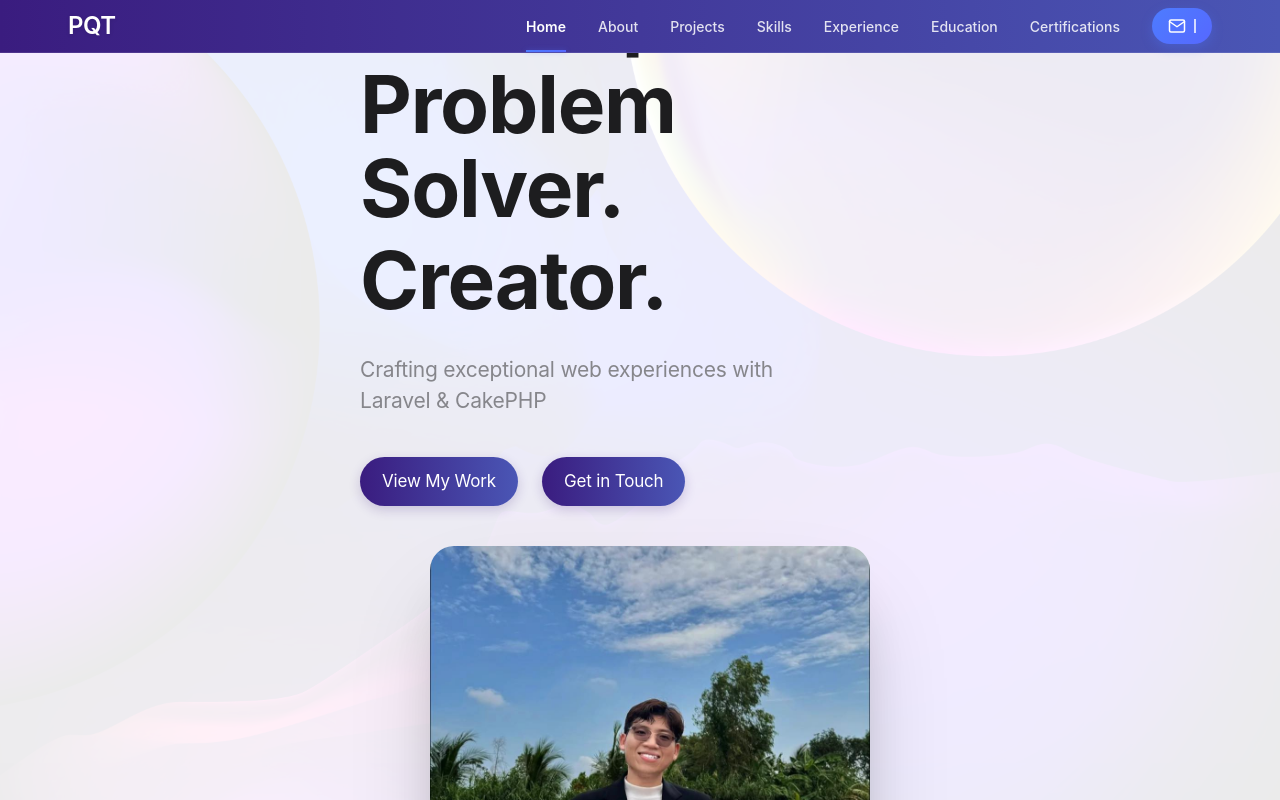
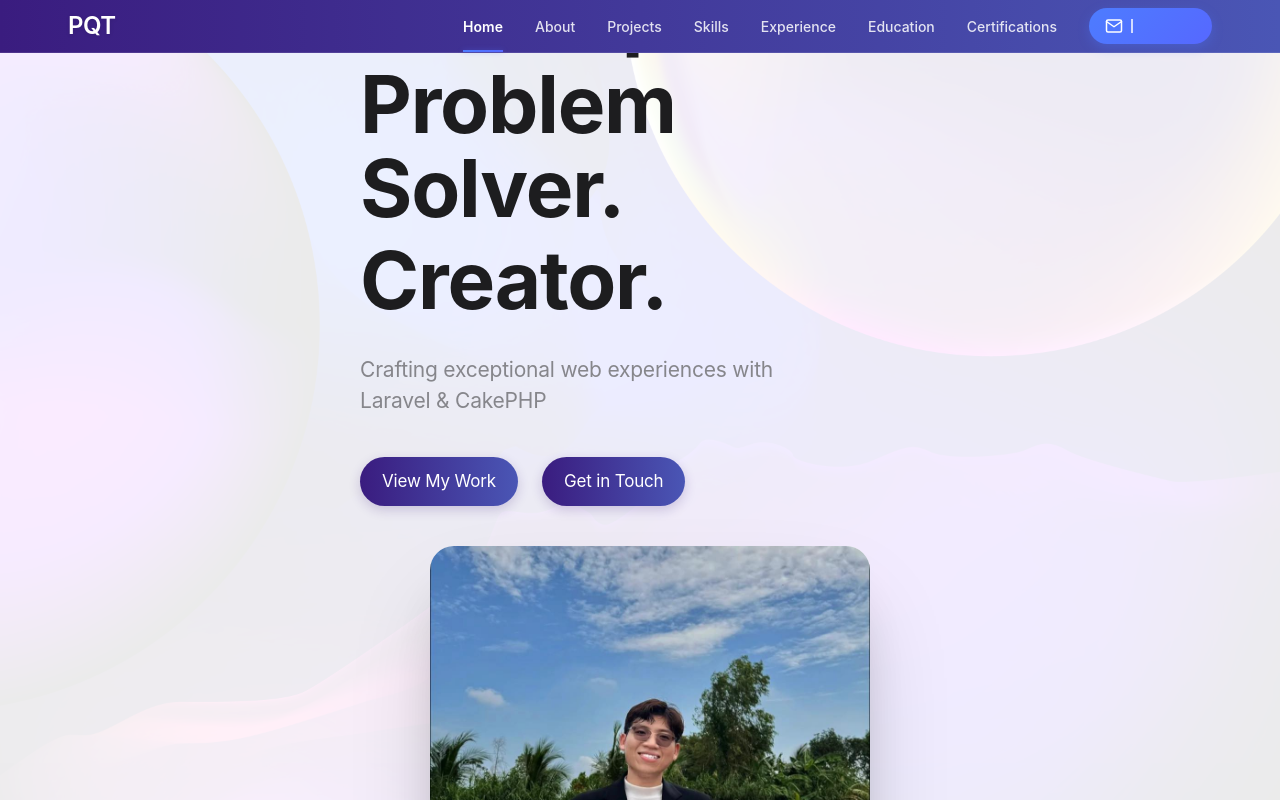
Before and after one commit to pqthai1912/porfolio, a React (Vite) app: page / in a window 1280 px wide. Built offline with nearby package versions, Linux system fonts and the light colour scheme; no server answers.

Commit message:
Fix Contact button to maintain fixed width during typing animation

```diff
--- a/src/components/Header.css
+++ b/src/components/Header.css
@@ -160,6 +160,7 @@
     min-height: 36px;
     vertical-align: middle;
     height: auto;
+    min-width: 100px;
 }
 
 .contact-link:hover {
@@ -187,11 +188,13 @@
     display: flex;
     align-items: center;
     line-height: 1;
+    width: 65px;
+    overflow: hidden;
 }
 
 .contact-link .text {
     display: inline-block;
-    width: fit-content;
+    width: 100%;
     white-space: nowrap;
 }
 
@@ -204,16 +207,18 @@
     border-right: 2px solid rgba(255, 255, 255, 0.75);
     display: inline-block;
     vertical-align: middle;
+    position: absolute;
+    left: 0;
 }
 
 /* Animation for typing effect */
 @keyframes typing {
     from {
-        width: 0
+        width: 0;
     }
 
     to {
-        width: 100%
+        width: 65px;
     }
 }
 
@@ -478,6 +483,7 @@
     .nav-links a.contact-link {
         padding: 8px 16px !important;
         height: 36px;
+        min-width: 90px;
     }
 
     .contact-link .icon svg {
@@ -489,15 +495,25 @@
         font-size: 14px;
     }
 
+    .contact-link .text-container {
+        width: 55px;
+        overflow: hidden;
+    }
+
     .contact-link .typing-animation {
         animation: none;
-        width: auto;
+        width: 55px;
         border-right: none;
     }
 
-    .contact-link .text {
-        opacity: 1;
-        visibility: visible;
+    @keyframes typing {
+        from {
+            width: 0;
+        }
+
+        to {
+            width: 55px;
+        }
     }
 }
 
--- a/src/components/Header.tsx
+++ b/src/components/Header.tsx
@@ -29,6 +29,7 @@ const Header: React.FC = () => {
       if (typingRef.current) {
         // Reset the animation by removing and adding the class
         typingRef.current.style.animation = 'none';
+        typingRef.current.style.width = '0'; // Reset width explicitly
         setTimeout(() => {
           if (typingRef.current) {
             typingRef.current.style.animation = '';
```
Also changed, not shown: 5 other files (tests, documents, lock files or other folders).
